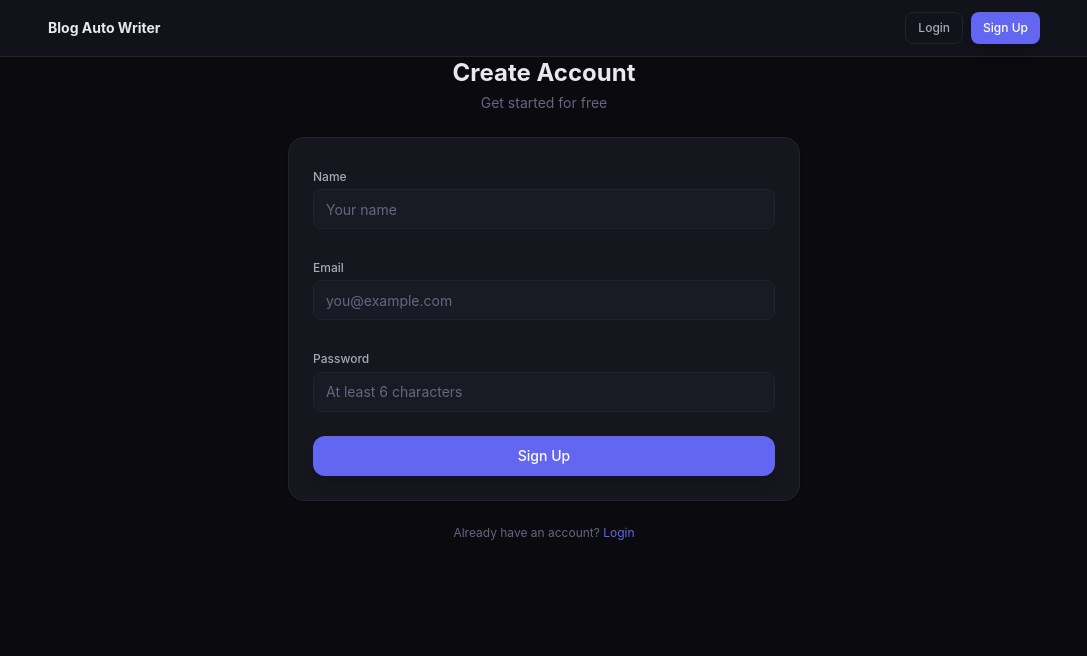
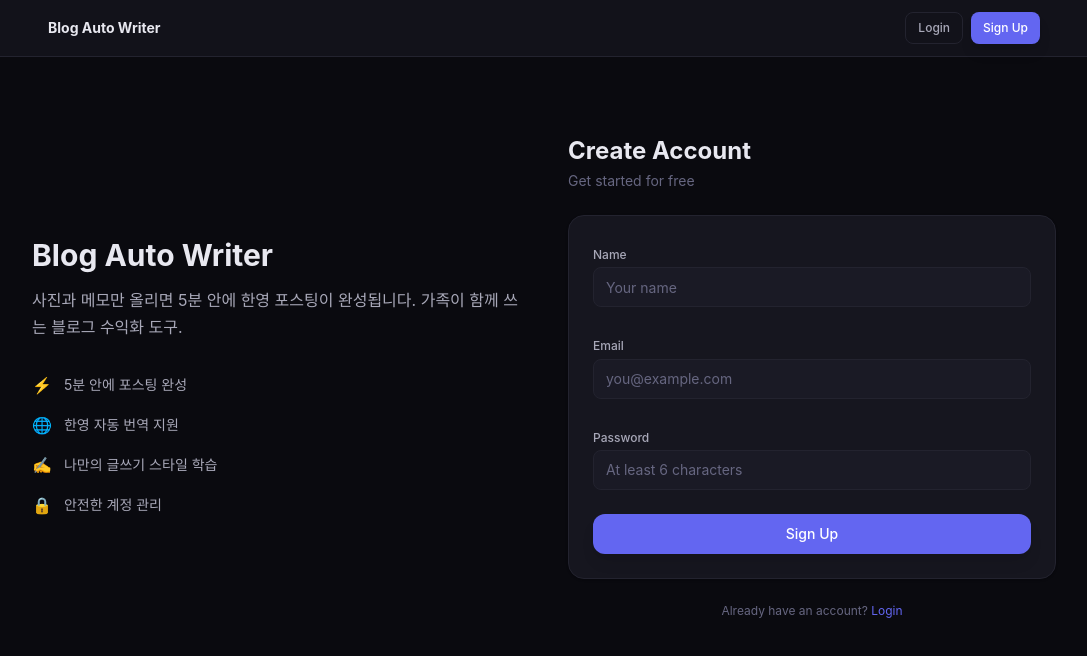
Before and after one commit to alswp006/blog-auto-writer, a Next.js app: page /signup in a window 1280 px wide. Shown: the top 656 px of the page, without its empty margins (96-1183 px from the left). Built offline with nearby package versions, Linux system fonts and the light colour scheme; no server answers.

Commit message:
fix: visual UI improvements (round 1)

```diff
--- a/src/app/(app)/style-profiles/page.tsx
+++ b/src/app/(app)/style-profiles/page.tsx
@@ -326,12 +326,10 @@ export default function StyleProfilesPage() {
           </p>
         </div>
 
-        {/* Create form */}
-        <div className="max-w-2xl">
+        {/* Create form + contextual info */}
+        <div className="grid grid-cols-1 lg:grid-cols-2 gap-8 items-start">
+          <div className="space-y-4">
             <CreateForm onCreated={fetchProfiles} />
-        </div>
-
-        {/* Error banner */}
             {error && (
               <div className="flex items-center justify-between gap-4 rounded-lg border border-red-500/30 bg-red-500/10 px-4 py-3">
                 <p className="text-sm text-red-400">{error}</p>
@@ -345,6 +343,42 @@ export default function StyleProfilesPage() {
                 </Button>
               </div>
             )}
+          </div>
+
+          <div className="space-y-6 py-2">
+            <div>
+              <h3 className="text-sm font-semibold text-[var(--text)] mb-2">What is a writing style?</h3>
+              <p className="text-sm text-[var(--text-secondary)] leading-[1.7]">
+                A writing style captures your unique voice — sentence rhythm, vocabulary, tone, and personality. Once saved, the AI will match your style when generating blog posts.
+              </p>
+            </div>
+            <div>
+              <h3 className="text-sm font-semibold text-[var(--text)] mb-3">Tips for great samples</h3>
+              <ul className="space-y-2.5">
+                {[
+                  "Use posts you actually wrote, not edited versions",
+                  "Vary the topics to capture your range",
+                  "Each sample should be at least 2–3 paragraphs",
+                  "Avoid very short captions or bullet lists",
+                ].map((tip) => (
+                  <li key={tip} className="flex gap-2.5 text-sm text-[var(--text-secondary)]">
+                    <span className="mt-0.5 shrink-0 w-4 h-4 rounded-full bg-[var(--accent-soft)] flex items-center justify-center">
+                      <svg width="8" height="8" viewBox="0 0 8 8" fill="none" xmlns="http://www.w3.org/2000/svg">
+                        <path d="M1.5 4L3.5 6L6.5 2" stroke="var(--accent)" strokeWidth="1.5" strokeLinecap="round" strokeLinejoin="round"/>
+                      </svg>
+                    </span>
+                    {tip}
+                  </li>
+                ))}
+              </ul>
+            </div>
+            <div className="rounded-lg border border-[var(--border)] bg-[var(--bg-card)] p-4">
+              <p className="text-xs text-[var(--text-muted)] leading-[1.7]">
+                <span className="font-medium text-[var(--text-secondary)]">System presets</span> are available if you prefer to skip this step — they cover common styles like casual, professional, and storytelling.
+              </p>
+            </div>
+          </div>
+        </div>
 
         {/* Content */}
         {loading ? (
--- a/src/app/login/page.tsx
+++ b/src/app/login/page.tsx
@@ -55,9 +55,33 @@ function LoginForm() {
   };
 
   return (
-    <div className="flex items-center justify-center min-h-[60vh] px-6">
-      <div className="w-full max-w-lg space-y-6">
-        <div className="text-center">
+    <div className="flex items-center justify-center min-h-[80vh] px-6 py-12">
+      <div className="w-full max-w-5xl grid grid-cols-1 lg:grid-cols-2 gap-12 items-center">
+        {/* Left: Branding */}
+        <div className="hidden lg:flex flex-col gap-8">
+          <div>
+            <h2 className="text-3xl font-bold text-[var(--text)] leading-tight">Blog Auto Writer</h2>
+            <p className="mt-3 text-[var(--text-secondary)] leading-[1.7]">
+              사진과 메모만 올리면 5분 안에 한영 포스팅이 완성됩니다. 가족이 함께 쓰는 블로그 수익화 도구.
+            </p>
+          </div>
+          <ul className="space-y-4">
+            {[
+              { icon: "⚡", text: "5분 안에 포스팅 완성" },
+              { icon: "🌐", text: "한영 자동 번역 지원" },
+              { icon: "✍️", text: "나만의 글쓰기 스타일 학습" },
+            ].map((item) => (
+              <li key={item.text} className="flex items-center gap-3 text-sm text-[var(--text-secondary)]">
+                <span className="text-base">{item.icon}</span>
+                {item.text}
+              </li>
+            ))}
+          </ul>
+        </div>
+
+        {/* Right: Form */}
+        <div className="space-y-6">
+          <div className="text-center lg:text-left">
             <h1 className="text-2xl font-bold">Login</h1>
             <p className="text-sm text-[var(--text-muted)] mt-1">Welcome back</p>
           </div>
@@ -108,5 +132,6 @@ function LoginForm() {
           </p>
         </div>
       </div>
+    </div>
   );
 }
--- a/src/app/signup/page.tsx
+++ b/src/app/signup/page.tsx
@@ -46,9 +46,34 @@ export default function SignupPage() {
   };
 
   return (
-    <div className="flex items-center justify-center min-h-[60vh] px-6">
-      <div className="w-full max-w-lg space-y-6">
-        <div className="text-center">
+    <div className="flex items-center justify-center min-h-[80vh] px-6 py-12">
+      <div className="w-full max-w-5xl grid grid-cols-1 lg:grid-cols-2 gap-12 items-center">
+        {/* Left: Branding */}
+        <div className="hidden lg:flex flex-col gap-8">
+          <div>
+            <h2 className="text-3xl font-bold text-[var(--text)] leading-tight">Blog Auto Writer</h2>
+            <p className="mt-3 text-[var(--text-secondary)] leading-[1.7]">
+              사진과 메모만 올리면 5분 안에 한영 포스팅이 완성됩니다. 가족이 함께 쓰는 블로그 수익화 도구.
+            </p>
+          </div>
+          <ul className="space-y-4">
+            {[
+              { icon: "⚡", text: "5분 안에 포스팅 완성" },
+              { icon: "🌐", text: "한영 자동 번역 지원" },
+              { icon: "✍️", text: "나만의 글쓰기 스타일 학습" },
+              { icon: "🔒", text: "안전한 계정 관리" },
+            ].map((item) => (
+              <li key={item.text} className="flex items-center gap-3 text-sm text-[var(--text-secondary)]">
+                <span className="text-base">{item.icon}</span>
+                {item.text}
+              </li>
+            ))}
+          </ul>
+        </div>
+
+        {/* Right: Form */}
+        <div className="space-y-6">
+          <div className="text-center lg:text-left">
             <h1 className="text-2xl font-bold">Create Account</h1>
             <p className="text-sm text-[var(--text-muted)] mt-1">Get started for free</p>
           </div>
@@ -112,5 +137,6 @@ export default function SignupPage() {
           </p>
         </div>
       </div>
+    </div>
   );
 }
--- a/src/components/landing/hero-section.tsx
+++ b/src/components/landing/hero-section.tsx
@@ -24,7 +24,7 @@ export function HeroSection({
         <h1 className="text-4xl md:text-5xl lg:text-6xl font-bold tracking-tight text-[var(--text)] max-w-3xl leading-tight">
           {headline}
         </h1>
-        <p className="text-lg leading-relaxed text-[var(--text-secondary)] max-w-xl">
+        <p className="text-lg leading-[1.7] text-[var(--text-secondary)] max-w-xl">
           {subheadline}
         </p>
         <div className="flex gap-3 pt-2">
```
Lines whose indentation alone changed are shown as unchanged.
